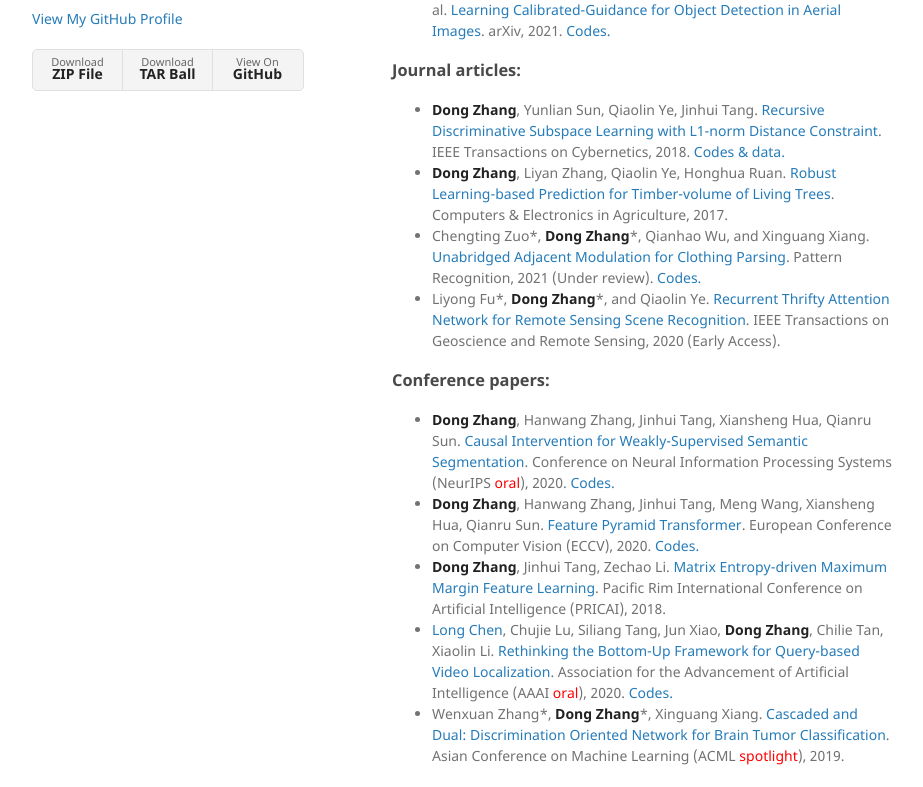
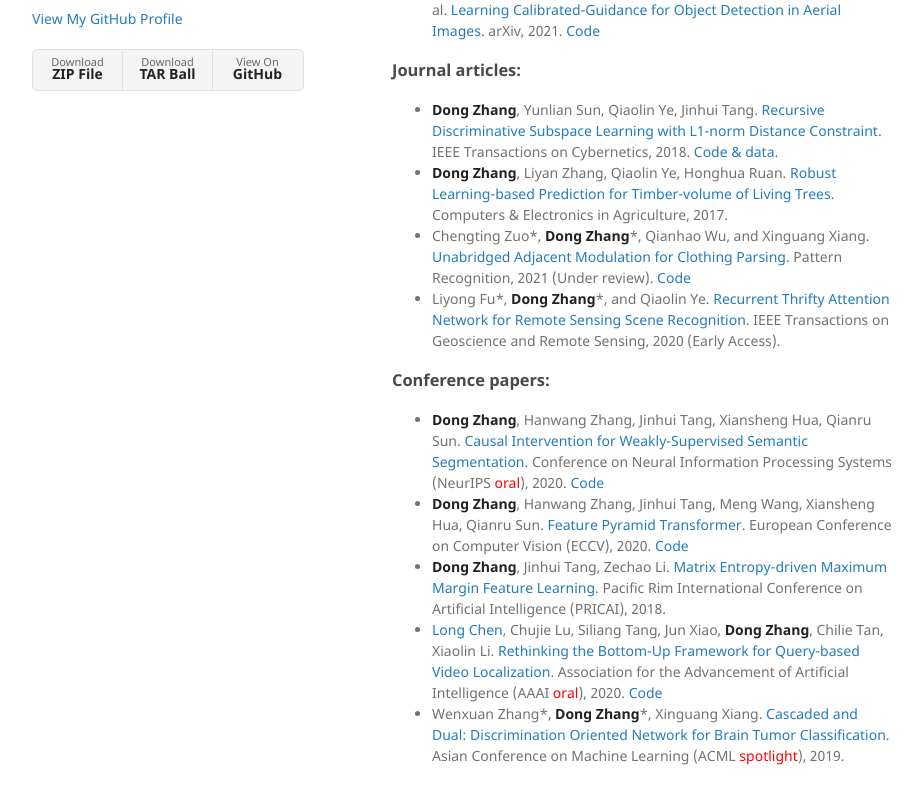
Before and after one commit to ZHANGDONG-NJUST/zhangdong-njust.github.io, a Jekyll site: the page built from index.md, in a window 1280 px wide and 1400 px high. Shown: the part 349-1136 px from the top of the window, without its empty margins (178-1101 px from the left). Built offline with Jekyll 4.4.1, drawn with Linux system fonts in a browser that asks for light colours.

Commit message:
Update index.md

```diff
--- a/index.md
+++ b/index.md
@@ -7,19 +7,19 @@ I am a Ph.D. student at Nanjing University of Science and Technology under super
 ## Selected Publications
 
 ### Technical reports:
-- Dong Liang, Zongqi Wei, **Dong Zhang**, Qixiang Geng, Liyan Zhang, et al. [Learning Calibrated-Guidance for Object Detection in Aerial Images](https://zhangdong-njust.github.io/). arXiv, 2021. [Codes.](https://github.com/WeiZongqi/CG-Net)
+- Dong Liang, Zongqi Wei, **Dong Zhang**, Qixiang Geng, Liyan Zhang, et al. [Learning Calibrated-Guidance for Object Detection in Aerial Images](https://zhangdong-njust.github.io/). arXiv, 2021. [Code](https://github.com/WeiZongqi/CG-Net)
 
 ### Journal articles:
-- **Dong Zhang**, Yunlian Sun, Qiaolin Ye, Jinhui Tang. [Recursive Discriminative Subspace Learning with L1-norm Distance Constraint](https://ieeexplore.ieee.org/document/8573145). IEEE Transactions on Cybernetics, 2018. [Codes & data.](https://github.com/ZHANGDONG-NJUST/RDSL)
+- **Dong Zhang**, Yunlian Sun, Qiaolin Ye, Jinhui Tang. [Recursive Discriminative Subspace Learning with L1-norm Distance Constraint](https://ieeexplore.ieee.org/document/8573145). IEEE Transactions on Cybernetics, 2018. [Code & data.](https://github.com/ZHANGDONG-NJUST/RDSL)
 - **Dong Zhang**, Liyan Zhang, Qiaolin Ye, Honghua Ruan. [Robust Learning-based Prediction for Timber-volume of Living Trees](https://www.sciencedirect.com/science/article/abs/pii/S0168169916306366). Computers & Electronics in Agriculture, 2017.
-- Chengting Zuo\*, **Dong Zhang**\*, Qianhao Wu, and Xinguang Xiang. [Unabridged Adjacent Modulation for Clothing Parsing](https://github.com/ZHANGDONG-NJUST/UAM-Net). Pattern Recognition, 2021 (Under review). [Codes.](https://github.com/ZHANGDONG-NJUST/UAM-Net)
+- Chengting Zuo\*, **Dong Zhang**\*, Qianhao Wu, and Xinguang Xiang. [Unabridged Adjacent Modulation for Clothing Parsing](https://github.com/ZHANGDONG-NJUST/UAM-Net). Pattern Recognition, 2021 (Under review). [Code](https://github.com/ZHANGDONG-NJUST/UAM-Net)
 - Liyong Fu\*, **Dong Zhang**\*, and Qiaolin Ye. [Recurrent Thrifty Attention Network for Remote Sensing Scene Recognition](https://ieeexplore.ieee.org/document/9305284). IEEE Transactions on Geoscience and Remote Sensing, 2020 (Early Access).
 
 ### Conference papers:
-- **Dong Zhang**, Hanwang Zhang, Jinhui Tang, Xiansheng Hua, Qianru Sun. [Causal Intervention for Weakly-Supervised Semantic Segmentation](https://papers.nips.cc/paper/2020/file/07211688a0869d995947a8fb11b215d6-Paper.pdf). Conference on Neural Information Processing Systems (NeurIPS <font color=red>oral</font>), 2020. [Codes.](https://github.com/ZHANGDONG-NJUST/FPT)
-- **Dong Zhang**, Hanwang Zhang, Jinhui Tang, Meng Wang, Xiansheng Hua, Qianru Sun. [Feature Pyramid Transformer](https://www.ecva.net/papers/eccv_2020/papers_ECCV/papers/123730324.pdf). European Conference on Computer Vision (ECCV), 2020. [Codes.](https://github.com/ZHANGDONG-NJUST/CONTA)
+- **Dong Zhang**, Hanwang Zhang, Jinhui Tang, Xiansheng Hua, Qianru Sun. [Causal Intervention for Weakly-Supervised Semantic Segmentation](https://papers.nips.cc/paper/2020/file/07211688a0869d995947a8fb11b215d6-Paper.pdf). Conference on Neural Information Processing Systems (NeurIPS <font color=red>oral</font>), 2020. [Code](https://github.com/ZHANGDONG-NJUST/FPT)
+- **Dong Zhang**, Hanwang Zhang, Jinhui Tang, Meng Wang, Xiansheng Hua, Qianru Sun. [Feature Pyramid Transformer](https://www.ecva.net/papers/eccv_2020/papers_ECCV/papers/123730324.pdf). European Conference on Computer Vision (ECCV), 2020. [Code](https://github.com/ZHANGDONG-NJUST/CONTA)
 - **Dong Zhang**, Jinhui Tang, Zechao Li. [Matrix Entropy-driven Maximum Margin Feature Learning](https://link.springer.com/chapter/10.1007/978-3-319-97304-3_29). Pacific Rim International Conference on Artificial Intelligence (PRICAI), 2018.
-- [Long Chen](https://zjuchenlong.github.io/), Chujie Lu, Siliang Tang, Jun Xiao, **Dong Zhang**, Chilie Tan, Xiaolin Li. [Rethinking the Bottom-Up Framework for Query-based Video Localization](https://ojs.aaai.org//index.php/AAAI/article/view/6627). Association for the Advancement of Artificial Intelligence (AAAI <font color=red>oral</font>), 2020. [Codes.](https://github.com/zjuchenlong)
+- [Long Chen](https://zjuchenlong.github.io/), Chujie Lu, Siliang Tang, Jun Xiao, **Dong Zhang**, Chilie Tan, Xiaolin Li. [Rethinking the Bottom-Up Framework for Query-based Video Localization](https://ojs.aaai.org//index.php/AAAI/article/view/6627). Association for the Advancement of Artificial Intelligence (AAAI <font color=red>oral</font>), 2020. [Code](https://github.com/zjuchenlong)
 - Wenxuan Zhang\*, **Dong Zhang**\*, Xinguang Xiang. [Cascaded and Dual: Discrimination Oriented Network for Brain Tumor Classification](http://proceedings.mlr.press/v101/zhang19a.html). Asian Conference on Machine Learning (ACML <font color=red>spotlight</font>), 2019.
 
 ## Professional Services
```
